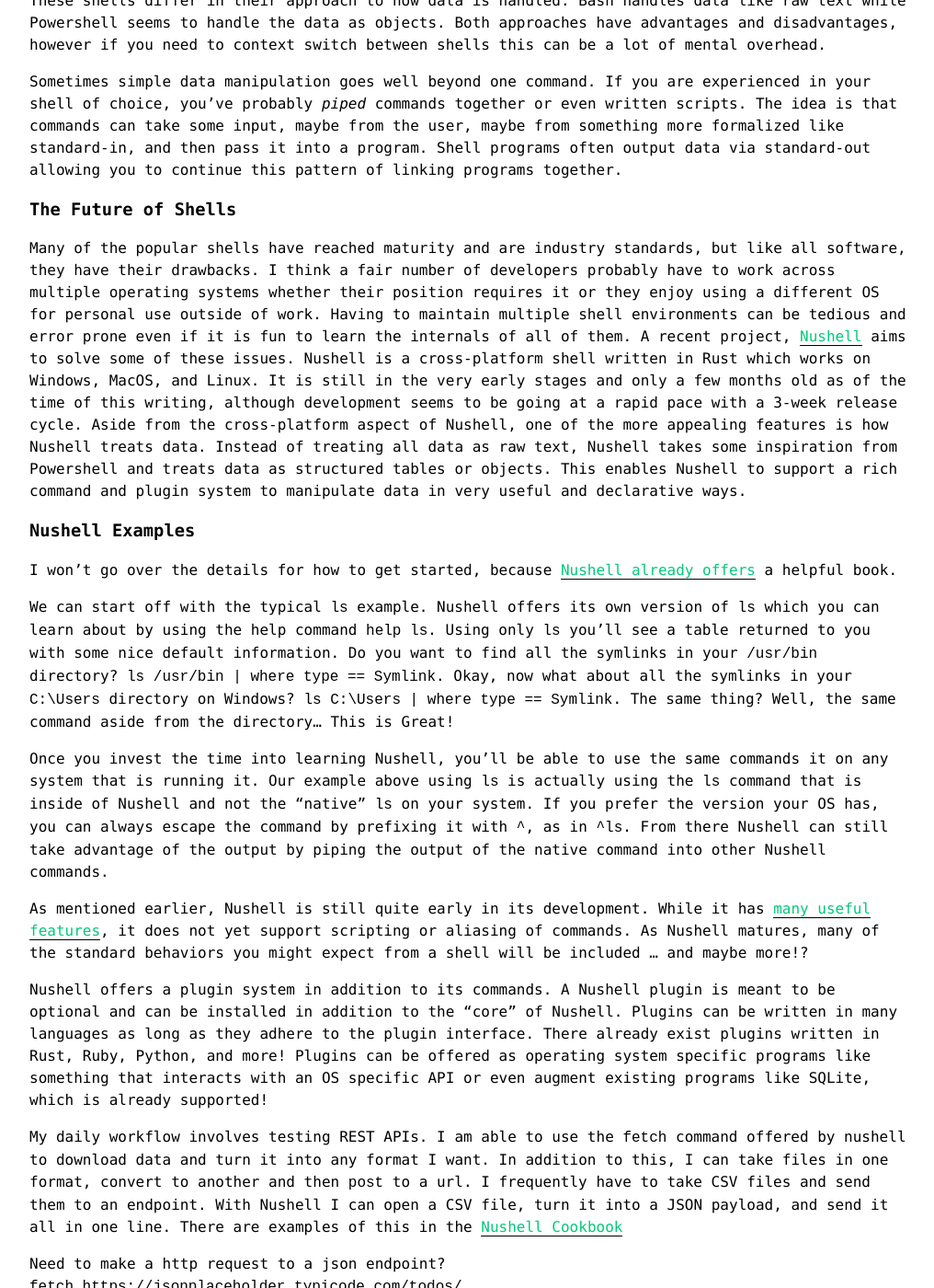
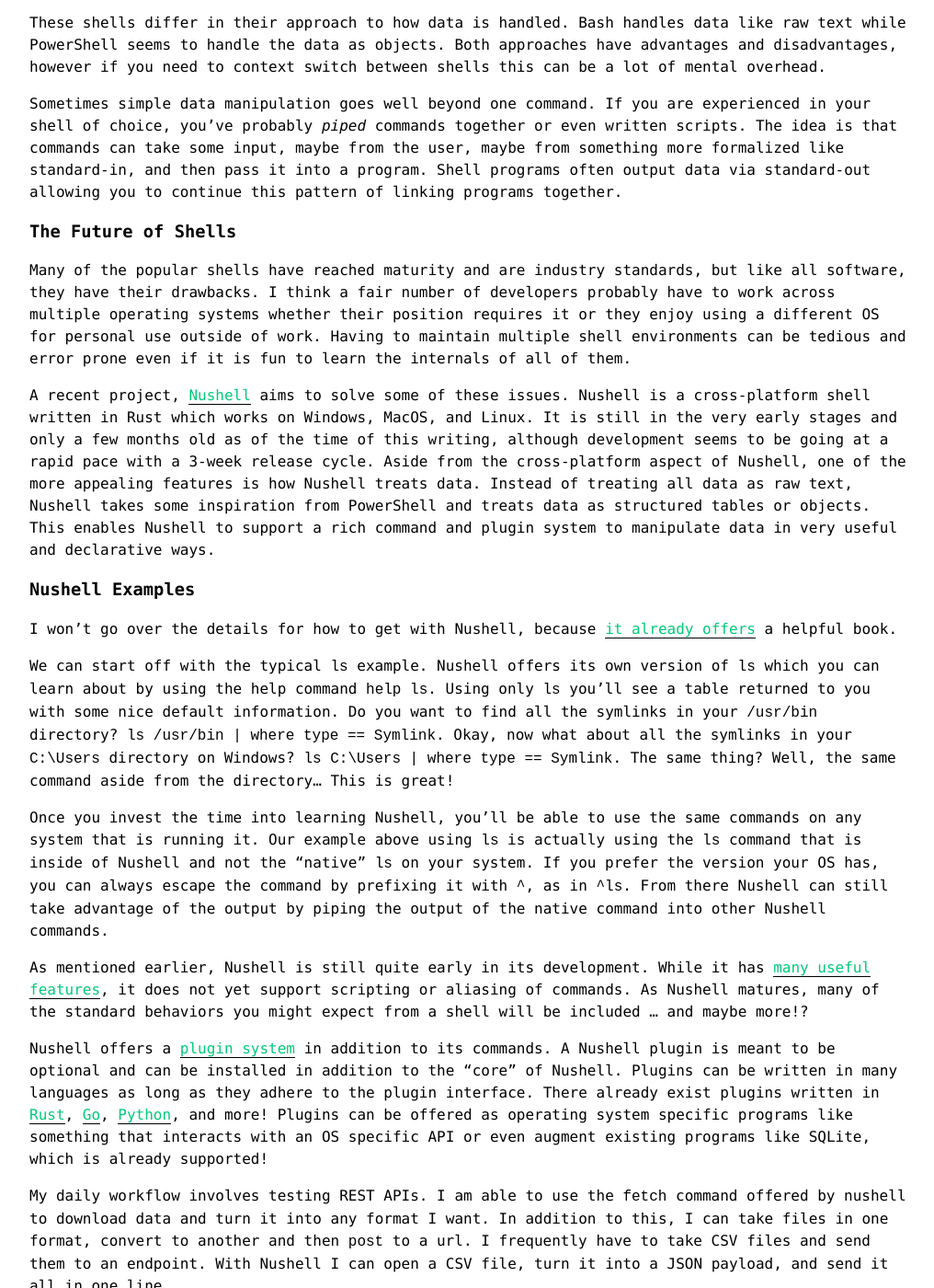
Before and after one commit to notryanb/notryanb.github.io, a Jekyll site: the page built from _posts/2019-12-08-what-is-a-shell.md, in a window 1280 px wide and 1400 px high, scrolled down 1527 px. Shown: the whole window at 92% size, without its empty margins (128-1144 px from the left). Built offline with Jekyll 4.4.1, drawn with Linux system fonts in a browser that asks for light colours; some of the changed text lies outside the part shown.

Commit message:
make changes based on feedback from the PR

````diff
--- a/_posts/2019-12-08-what-is-a-shell.md
+++ b/_posts/2019-12-08-what-is-a-shell.md
@@ -9,18 +9,19 @@
 ---
 ### What is a Shell?
 
-A shell is command line (text) or graphical interface that lets you interact with the programs of an operating system.
-The shell program is typically the outermost layer from the operating system kernel, which is where it gets the name "shell".
+A shell is command-line (text input/output) or graphical interface that lets you interact with the programs of an operating system.
+The shell program is typically the layer outside the operating system's kernel, which is where it gets the name "shell".
 If you have ever interacted with MacOS/Linux *terminal* or CMD and PowerShell on Windows, you're using what most users will call "the shell".
 Technically, the program that opens up the window you're typing into is most likley a terminal emulator,
 but the program running inside accepting your input is the shell.
 
-An operating system shell allows you interact with programs installed on the operating system which in turn operate on the file system,
+The shell allows you interact with programs that operate on the file system,
 system processes, devices that make up the system you're on, and much more.
 In some cases, you are able to communicate with completely different machines as over SSH, aka Secure Shell.
 Software developers and IT professional use shells for many tasks such as batch processing files, searching the file system, running custom scripts, downloading the uploading files to the internet, automating their daily workflows, and even playing games!
 
-Some examples of well known shells are Bash, Zsh, Fish, Powershell, Korn Shell, and csh.
+Some examples of well known command-line shells are Bourne Shell (sh), Bash (Bourne Agains Shell), Zsh, Fish, PowerShell, Korn Shell, and csh,
+while an example of a graphical (GUI or desktop) shell is Windows.
 There are many others (I'm sorry if I didn't mention your favorite one!), but listing them all would belabor the point.
 
 ### Example Usage
@@ -28,22 +29,22 @@
 In the [Bash shell](https://en.wikipedia.org/wiki/Bash_%28Unix_shell%29) (bourne again shell),
 you can list directory contents using the command `ls`,
 where it displays information about the current directory by default.
-[Powershell](https://docs.microsoft.com/en-us/powershell/) on Windows provides users a similar functionality using the same `ls` command.
+[PowerShell](https://docs.microsoft.com/en-us/PowerShell/) on Windows provides users a similar functionality using the same `ls` command.
 
 In order to alter the way information is displayed,
 you may have to provide additional input to the command,
 which is called a **flag**.
 For example, `ls -l` provides a "long list" format which also shows file permissions, file creation and file access information.
-That particular flag will work in Bash and most other Bash inspired shells, but it doesn't work in Powershell.
+That particular flag will work in Bash and most other Bash inspired shells, but it doesn't work in PowerShell.
 
-Powershell provides a similar features in the form of a cmdlet, pronounced _command-let_.
-You can try `ls` in Powershell and it will work, but also try `man ls` to get the manual page.
+PowerShell provides a similar features in the form of a cmdlet, pronounced _command-let_.
+You can try `ls` in PowerShell and it will work, but also try `man ls` to get the manual page.
 You'll find that the cmdlet is actually named `Get-ChildItem`.
-If you use `alias ls` in Powershell,
+If you use `alias ls` in PowerShell,
 you will see the command is an alias for the Get-ChildItem.
 
-It's somewhat interesting that `ls` in Bash is similar to `ls -Name` in Powershell
-and `ls -l` in Bash is similar to the default `ls` in Powershell.
+It's somewhat interesting that `ls` in Bash is similar to `ls -Name` in PowerShell
+and `ls -l` in Bash is similar to the default `ls` in PowerShell.
 
 There are plenty of other executable programs that operating systems have to offer.
 For Linux/MacOS,
@@ -53,7 +54,7 @@
 If you're curious about any of them,
 all you need is the manual page by typing the executable name preceded by `man`.
 For example `man zip`.
-Similar functionality can be achieved in Powershell by using `Get-Command`.
+Similar functionality can be achieved in PowerShell by using `Get-Command`.
 
 ### Manipulating Data
 
@@ -69,11 +70,11 @@
 or in other words, _filter entries by the type directory_,
 then you may use the command `ls -d */`.
 The logic behind this is that the `-d` flag will output the / character after a directory and then we're using a glob to match anything that ends with the /.
-If you're in powershell, you can take advantage of the `-Directory` flag.
+If you're in PowerShell, you can take advantage of the `-Directory` flag.
 The full command will look like `ls -Directory`.
 
 These shells differ in their approach to how data is handled.
-Bash handles data like raw text while Powershell seems to handle the data as objects.
+Bash handles data like raw text while PowerShell seems to handle the data as objects.
 Both approaches have advantages and disadvantages,
 however if you need to context switch between shells this can be a lot of mental overhead.
 
@@ -89,6 +90,7 @@
 Many of the popular shells have reached maturity and are industry standards, but like all software, they have their drawbacks.
 I think a fair number of developers probably have to work across multiple operating systems whether their position requires it or they enjoy using a different OS for personal use outside of work.
 Having to maintain multiple shell environments can be tedious and error prone even if it is fun to learn the internals of all of them.
+
 A recent project, [Nushell](https://www.nushell.sh/) aims to solve some of these issues.
 Nushell is a cross-platform shell written in Rust which works on Windows, MacOS, and Linux.
 It is still in the very early stages and only a few months old as of the time of this writing,
@@ -96,12 +98,12 @@
 Aside from the cross-platform aspect of Nushell,
 one of the more appealing features is how Nushell treats data.
 Instead of treating all data as raw text,
-Nushell takes some inspiration from Powershell and treats data as structured tables or objects.
+Nushell takes some inspiration from PowerShell and treats data as structured tables or objects.
 This enables Nushell to support a rich command and plugin system to manipulate data in very useful and declarative ways.
 
 ### Nushell Examples
-I won't go over the details for how to get started,
-because [Nushell already offers](https://book.nushell.sh/) a helpful book.
+I won't go over the details for how to get with Nushell,
+because [it already offers](https://book.nushell.sh/) a helpful book.
 
 We can start off with the typical `ls` example.
 Nushell offers its own version of `ls` which you can learn about by using the help command `help ls`.
@@ -110,10 +112,10 @@
 `ls /usr/bin | where type == Symlink`.
 Okay, now what about all the symlinks in your `C:\Users` directory on Windows?
 `ls C:\Users | where type == Symlink`.
-The same thing? Well, the same command aside from the directory... This is Great!
+The same thing? Well, the same command aside from the directory... This is great!
 
 Once you invest the time into learning Nushell,
-you'll be able to use the same commands it on any system that is running it.
+you'll be able to use the same commands on any system that is running it.
 Our example above using `ls` is actually using the `ls` command that is inside of Nushell and not the "native" `ls` on your system.
 If you prefer the version your OS has, you can always escape the command by prefixing it with `^`, as in `^ls`.
 From there Nushell can still take advantage of the output by piping the output of the native command into other Nushell commands.
@@ -122,11 +124,10 @@
 While it has [many useful features](https://www.nushell.sh/documentation.html), it does not yet support scripting or aliasing of commands.
 As Nushell matures, many of the standard behaviors you might expect from a shell will be included ... and maybe more!?
 
-
-Nushell offers a plugin system in addition to its commands.
+Nushell offers a [plugin system](https://book.nushell.sh/en/plugins) in addition to its commands.
 A Nushell plugin is meant to be optional and can be installed in addition to the "core" of Nushell.
 Plugins can be written in many languages as long as they adhere to the plugin interface.
-There already exist plugins written in Rust, Ruby, Python, and more!
+There already exist plugins written in [Rust](https://github.com/nushell/contributor-book/blob/master/en/plugins.md#creating-a-plugin-in-rust), [Go](https://vsoch.github.io/2019/nushell-plugin-golang/), [Python](https://github.com/nushell/contributor-book/blob/master/en/plugins.md#creating-a-plugin-in-python), and more!
 Plugins can be offered as operating system specific programs like something that interacts with an OS specific API or even augment existing programs like SQLite, which is already supported!
 
 My daily workflow involves testing REST APIs.
@@ -136,21 +137,51 @@
 With Nushell I can open a CSV file,
 turn it into a JSON payload,
 and send it all in one line.
-There are examples of this in the [Nushell Cookbook](https://github.com/nushell/cookbook#http)
 
-Need to make a http request to a json endpoint?
-`fetch https://jsonplaceholder.typicode.com/todos/`
+Here's some examples of using Nushell and the expected output.
+This output has been reduced to fit on the screen.
 
-Need to make a http request to a json endpoint and get the title data?
-`fetch https://jsonplaceholder.typicode.com/todos/ | get title`
+```
+> fetch https://jsonplaceholder.typicode.com/todos/
+━━━┯━━━━━━━━┯━━━━┯━━━━━━━━━━━━━━━━━━━━━━━━━━━━━━━━━━━━┯━━━━━━━━━━━
+ # │ userId │ id │ title                              │ completed
+───┼────────┼────┼────────────────────────────────────┼───────────
+ 0 │      1 │  1 │ delectus aut autem                 │ No
+ 1 │      1 │  2 │ quis ut nam facilis et officia qui │ No
+ 2 │      1 │  3 │ fugiat veniam minus                │ No
+━━━┷━━━━━━━━┷━━━━┷━━━━━━━━━━━━━━━━━━━━━━━━━━━━━━━━━━━━┷━━━━━━━━━━━
+```
 
-Need to turn that into json array of titles?
-`fetch https://jsonplaceholder.typicode.com/todos/ | get title | to-json`
 
-Need to save that result?
-`fetch https://jsonplaceholder.typicode.com/todos/ | get title | to-json | save titles.json`
+Getting only the title column out of the previous dataset.
+
+
+```
+> fetch https://jsonplaceholder.typicode.com/todos/ | get title
+━━━┯━━━━━━━━━━━━━━━━━━━━━━━━━━━━━━━━━━━━
+ # │ <value>
+───┼────────────────────────────────────
+ 0 │ delectus aut autem
+ 1 │ quis ut nam facilis et officia qui
+ 2 │ fugiat veniam minus
+━━━┷━━━━━━━━━━━━━━━━━━━━━━━━━━━━━━━━━━━━
+```
+
+Turning this new dataset into json.
+
+```
+> fetch https://jsonplaceholder.typicode.com/todos/ | get title | to-json
+["delectus aut autem","quis ut nam facilis et officia qui","fugiat veniam minus"]
+```
+
+If you want to save that json, you can pipe it to `save`.
+
+```
+> fetch https://jsonplaceholder.typicode.com/todos/ | get title | to-json | save titles.json
+```
 
 This can all be done with existing shells but not in the same concise and declarative way.
+The [Nushell Cookbook](https://github.com/nushell/cookbook#http) shows how to write some fun commands like this in practice.
 
 ### Give it a try!
 Even if you're a staunch supporter for your favorite shell,
@@ -162,4 +193,6 @@
 ...
 ...
 ...
-Oh... if you _do_ try Nushell and installed with it `--all-features`, `open` an NES rom =).
+Oh... if you _do_ try Nushell and installed from the current `master` branch with `--features=stable`, `open` a JPEG or NES rom =).
+
+Thank you to thegedge and jonathandturner for helping review this post.
````
Also changed, not shown: other parts of _posts/2019-12-08-what-is-a-shell.md (+1 -1 lines).
